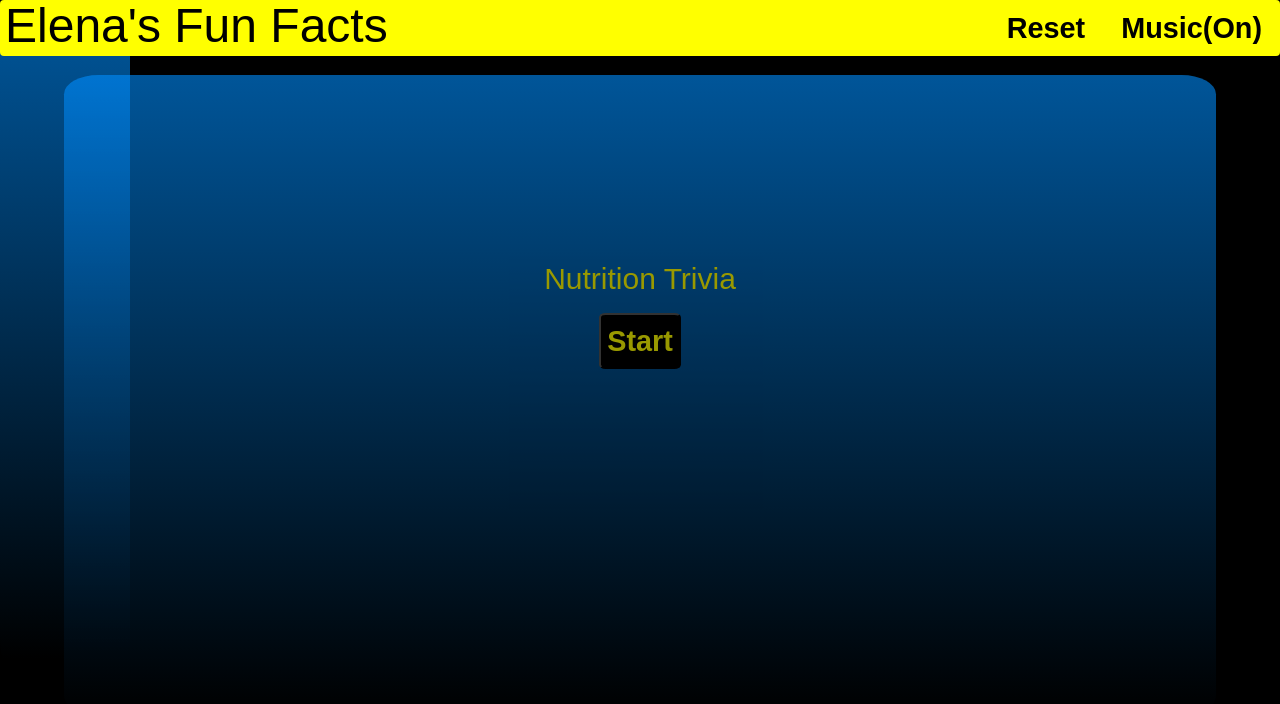
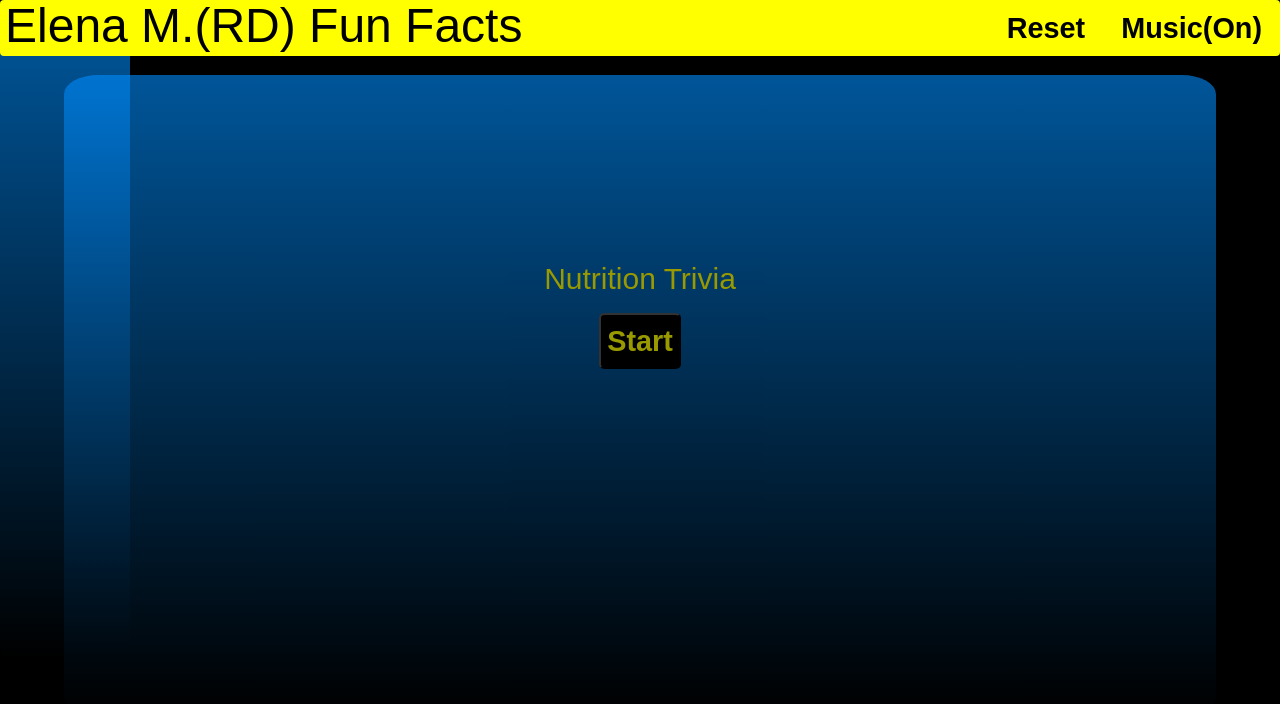
Before and after one commit to aNap73/ElenasFunFatFacts.github.io, a plain HTML site: page index.html in a window 1280 px wide. Drawn offline with nearby package versions, Linux system fonts and the light colour scheme; no server answers; a web font is replaced by a local one.

Commit message:
title update

```diff
--- a/index.html
+++ b/index.html
@@ -17,7 +17,7 @@
   <nav class="navbar navbar-default mynavbar">
     <!--img class="logo" src="./assets/images/TechLogo.gif"/-->
 
-      <H1 class="logo">Elena's Fun Facts</H1>
+      <H1 class="logo">Elena M.(RD) Fun Facts</H1>
       <div class="navbar-header">
 
         <button type="button" class="navbar-toggle collapsed" data-toggle="collapse" data-target="#navbar" aria-expanded="false" aria-controls="navbar">
```
